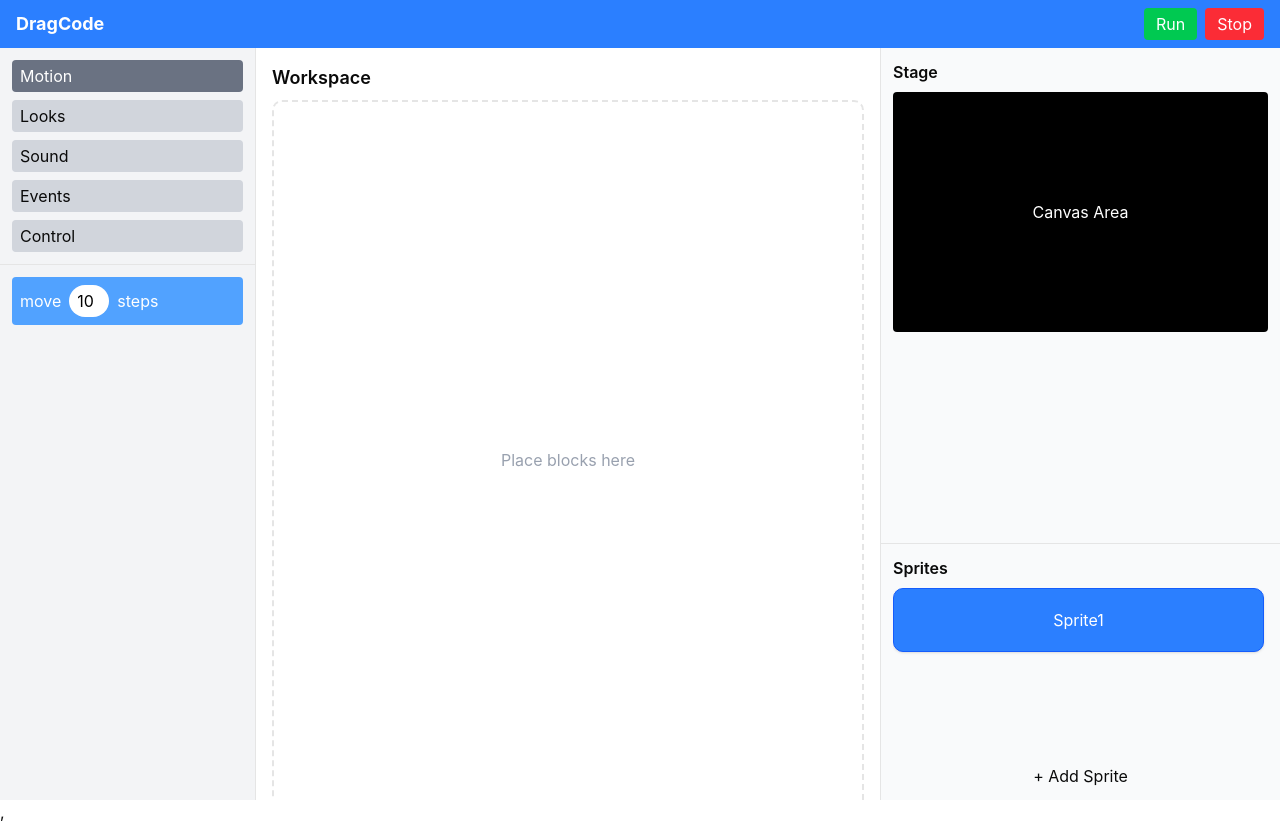
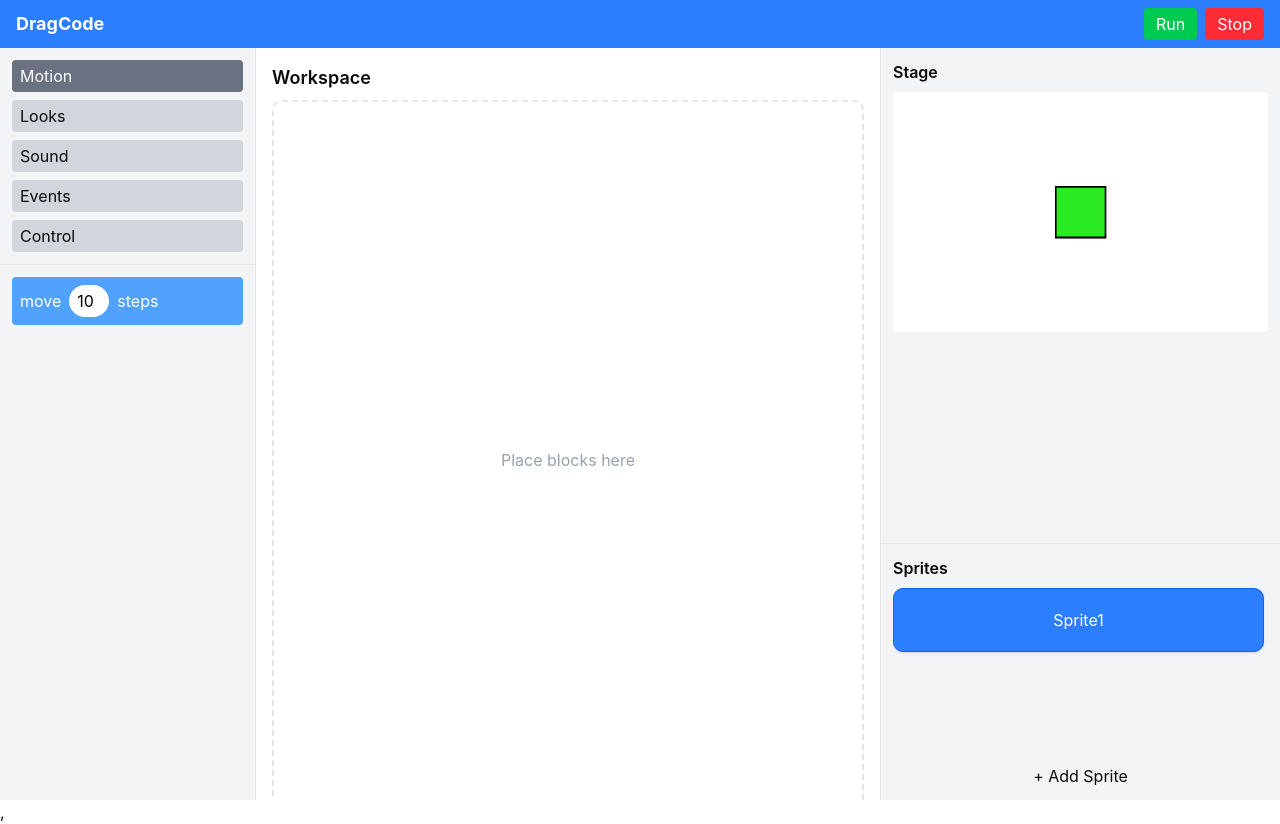
Before and after one commit to Clean1Code/DragCode, a React (Vite) app: page / in a window 1280 px wide. Built offline with nearby package versions, Linux system fonts and the light colour scheme.

Commit message:
Successfully added images and instances to sprite system

```diff
--- a/src/App.jsx
+++ b/src/App.jsx
@@ -1,26 +1,34 @@
 import React from "react";
 import { useSpriteID, useSpriteStore } from "./data/states/SpriteStore.jsx";
 import {MoveBlock} from "./data/blocks/motion/move.jsx";
-import { useRef } from "react";
+import { useRef, useState, useEffect } from "react";
 import { useBlockStore } from "./data/states/BlockStore.jsx";
+import Cube from "/src/assets/Cube.svg";
+import { InstanceRenderer } from "./components/stage/InstanceRenderer.jsx";
+import { useShallow } from "zustand/react/shallow";
 
 function addSprite() {
   const spriteID = Object.keys(useSpriteStore.getState().sprites).length + 1;
-  useSpriteStore.getState().createSprite(spriteID);
+  useSpriteStore.getState().addSprite(spriteID);
   useSpriteID.getState().setSpriteID(spriteID);
-  console.log("SpriteAdded");
 }
 
 export default function App() {
-  const [selectedCategory, setSelectedCategory] = React.useState("Motion");
   //const spriteStore = useSpriteStore();
   //console.log(structuredClone(spriteStore));
   //console.log(spriteStore);
+  const [selectedCategory, setSelectedCategory] = React.useState("Motion");
   const spriteID = useSpriteID((state) => state.id);
   const spriteCount = useSpriteStore((state) => Object.keys(state.sprites).length);
   const blocks = useSpriteStore((state) => state.sprites[spriteID]?.blocks || {});
   const palleteBlocks = useBlockStore((state) => state.blocks);
-  //return (<>Hello</>);
+  const isEmpty = Object.keys(blocks).length === 0;
+  const instanceIDs = useSpriteStore(
+    useShallow(
+        state => Object.keys(state.instances)
+    )
+  );
+
   return (
     <div className="h-screen flex flex-col font-sans">
       {/* TOP BAR */}
@@ -65,7 +73,7 @@ export default function App() {
         <div className="flex-1 bg-white p-4 overflow-auto">
           <h2 className="text-lg font-semibold mb-2">Workspace</h2>
           <div className=" flex-1 overflow-auto relative h-full border-2 border-dashed rounded-lg flex items-center justify-center z-50">
-            <div className="text-gray-400 select-none">Place blocks here</div>
+            <div className="text-gray-400 select-none">{(isEmpty) ? "Place blocks here" : ""}</div>
             <>
               {Object.entries(blocks).map(([blockID, item]) => (
                 <React.Fragment key={blockID}>
@@ -77,13 +85,18 @@ export default function App() {
         </div>
 
         {/* RIGHT PANEL */}
-        <div className="w-100 border-l flex flex-col bg-gray-50">
+        <div className="w-100 border-l flex flex-col bg-gray-100">
 
           {/* Stage */}
           <div className="p-3 border-b flex-1">
             <h2 className="font-semibold mb-2">Stage</h2>
-            <div className="bg-black h-60 rounded flex items-center justify-center text-white">
-              Canvas Area
+            <div className="bg-white h-60 rounded relative overflow-hidden">
+              {instanceIDs.map(instanceID => (
+                <InstanceRenderer
+                    key={instanceID}
+                    instanceID={instanceID}
+                />
+              ))}
             </div>
           </div>
 
--- /dev/null
+++ b/src/components/stage/InstanceRenderer.jsx
@@ -0,0 +1,28 @@
+import { useSpriteStore } from "../../data/states/SpriteStore";
+function InstanceRenderer({ instanceID }) {
+
+    const instance = useSpriteStore(
+        state => state.instances[instanceID]
+    );
+
+    if (!instance) return null;
+
+    const x = ((instance.xpos + 240) / 480) * 100;
+    const y = ((instance.ypos + 180) / 360) * 100;
+
+    return (
+        <img
+            src={instance.src}
+
+            className="absolute"
+
+            style={{
+                left: `${x}%`,
+                top: `${y}%`,
+                transform: `translate(-50%, -50%) rotate(${instance.rotation}deg)`
+            }}
+        />
+    );
+}
+
+export {InstanceRenderer};
--- a/src/data/blocks/motion/move.jsx
+++ b/src/data/blocks/motion/move.jsx
@@ -1,7 +1,7 @@
 import { createRef } from 'react';
 import WithDraggableBlockSnap from '../base/WithDraggableBlockSnap';
 import React from 'react';
-import { useSpriteStore, useSpriteID, useBlockID, useInputID } from '../../states/SpriteStore';
+import { useSpriteStore, useSpriteID, useID } from '../../states/SpriteStore';
 import { useBlockStore } from '../../states/BlockStore';
 import WithPalleteBlock from '../base/WithPalleteBlock';
 import { AddInputBox, InputBox } from '../../inputBox/inputBox';
@@ -43,16 +43,16 @@ const MoveBlock = WithDraggableBlockSnap(MoveBlockClass);
 const AddMoveBlock = () => {
     const blockRef = createRef();
     const domRef = createRef();
-    const blockID = useBlockID.getState().blocks;
+    const blockID = useID.getState().blocks;
     const spriteID = useSpriteID.getState().id;
-    const inputID = useInputID.getState().inputs;
+    const inputID = useID.getState().inputs;
     AddInputBox(spriteID, inputID, "blocks", blockID, null, null);
     const block = <MoveBlock domRef={domRef} ref={blockRef}
                    blockID={blockID} spriteID = {spriteID} inputID = {inputID}/>;
 
     useSpriteStore.getState().addBlock(spriteID, blockID, blockRef, domRef, block, null, null, null);
-    useBlockID.getState().incrementBlocks();
-    useInputID.getState().incrementInputs();
+    useID.getState().incrementBlocks();
+    useID.getState().incrementInputs();
 }
 
 const PalleteBlock = WithPalleteBlock(MoveBlockClass, AddMoveBlock);
--- a/src/data/blocks/operators/input.jsx
+++ /dev/null
@@ -1,43 +0,0 @@
-import { createRef } from 'react';
-import WithDraggableBlockSnap from '../base/WithDraggableBlockSnap';
-import React from 'react';
-import { useSpriteStore, useSpriteID, useBlockID } from '../../states/SpriteStore';
-import { useBlockStore } from '../../states/BlockStore';
-import WithPalleteBlock from '../base/WithPalleteBlock';
-
-class InputBox extends React.Component {
-    constructor(props) {
-        super(props);
-        this.operatorID = props.operatorID;
-        //this.count = 10;
-    }
-
-    render() {
-        return (
-        <div
-            ref={this.props.domRef}
-            className="cursor-grab select-none bg-blue-400 text-white p-2 rounded flex items-center gap-2"
-            >
-            <input
-                type="text"
-                defaultValue="10"
-
-                className="bg-white w-10 px-2 py-1 rounded-full text-black outline-none"
-            />
-        </div>);
-    }
-}
-
-const AddInputBox = (spriteID, blockID, operatorID) => {
-    const blockRef = createRef();
-    const domRef = createRef();
-    const block = <InputBox domRef={domRef} ref={blockRef}
-                   blockID={operatorID}/>;
-
-    console.log("here");
-    useSpriteStore.getState().addOperatorBlock(spriteID, blockID, operatorID, domRef, blockRef, );
-    console.log(useSpriteStore.getState());
-    useBlockID.getState().incrementBlocks();
-}
-
-export {MoveBlock};
--- a/src/data/states/SpriteStore.jsx
+++ b/src/data/states/SpriteStore.jsx
@@ -5,31 +5,39 @@ const useSpriteID = create((set) => ({
   setSpriteID: (value) => set({ id: value }),
 }));
 
-const useBlockID = create((set) => ({
+const useID = create((set) => ({
   blocks: 1,
+  inputs: 1,
+  instances: 1,
 
   incrementBlocks: () =>
     set((state) => ({
       blocks: state.blocks + 1,
     })),
-}));
-
-const useInputID = create((set) => ({
-  inputs: 1,
 
   incrementInputs: () =>
     set((state) => ({
       inputs: state.inputs + 1,
     })),
+
+  incrementInstances: () =>
+    set((state) => ({
+      instances: state.instances + 1,
+    })),
 }));
 
-const useSpriteStore = create((set) => ({
+
+const useSpriteStore = create((set, get) => ({
   sprites: {},
+  instances: {},
 
-  createSprite: (spriteID) =>
+  addSprite: (spriteID) =>
     set((state) => {
       if (state.sprites[spriteID]) return state;
 
+      const instanceID = useID.getState().instances;
+      useID.getState().incrementInstances();
+      get().addInstance(instanceID, 1, (instanceID-1)*10, -(instanceID-1)*10, 100, 0);
       return {
         sprites: {
           ...state.sprites,
@@ -37,7 +45,7 @@ const useSpriteStore = create((set) => ({
           [spriteID]: {
             blocks: {},
             inputs: {},
-            images: {},
+            instances: [instanceID],
             sound: {},
           },
         },
@@ -67,37 +75,6 @@ const useSpriteStore = create((set) => ({
                 prevBlockID,
                 x: 0,
                 y: 0,
-              },
-            },
-          },
-        },
-      };
-    }),
-
-  updateBlockPosition: (spriteID, blockID, x, y) =>
-    set((state) => {
-      if (
-        !state.sprites[spriteID] ||
-        !state.sprites[spriteID].blocks[blockID]
-      ) {
-        console.log("failed");
-        return state;
-      }
-
-      return {
-        sprites: {
-          ...state.sprites,
-
-          [spriteID]: {
-            ...state.sprites[spriteID],
-
-            blocks: {
-              ...state.sprites[spriteID].blocks,
-
-              [blockID]: {
-                ...state.sprites[spriteID].blocks[blockID],
-                x,
-                y,
               },
             },
           },
@@ -137,6 +114,53 @@ const useSpriteStore = create((set) => ({
       };
     }),
 
+  addInstance: (instanceID, imageID, xpos, ypos, size, rotation) =>
+    set((state) => {
+      return {
+        instances: {
+          ...state.instances,
+          [instanceID]: {
+            src: "/src/assets/Cube.svg",
+            xpos,
+            ypos,
+            size,
+            rotation
+          }
+        }
+      };
+    }),
+
+  updateBlockPosition: (spriteID, blockID, x, y) =>
+    set((state) => {
+      if (
+        !state.sprites[spriteID] ||
+        !state.sprites[spriteID].blocks[blockID]
+      ) {
+        console.log("failed");
+        return state;
+      }
+
+      return {
+        sprites: {
+          ...state.sprites,
+
+          [spriteID]: {
+            ...state.sprites[spriteID],
+
+            blocks: {
+              ...state.sprites[spriteID].blocks,
+
+              [blockID]: {
+                ...state.sprites[spriteID].blocks[blockID],
+                x,
+                y,
+              },
+            },
+          },
+        },
+      };
+    }),
+
   updateInputValue: (spriteID, inputID, value) =>
     set((state) => {
       if (!state.sprites[spriteID]) return state;
@@ -162,6 +186,6 @@ const useSpriteStore = create((set) => ({
     }),
 }));
 
-useSpriteStore.getState().createSprite(useSpriteID.getState().id);
+useSpriteStore.getState().addSprite(useSpriteID.getState().id);
 
-export { useSpriteStore, useSpriteID, useBlockID, useInputID };
+export { useSpriteStore, useSpriteID, useID };
```
Also changed, not shown: src/assets/Cube.svg (added), src/data/inputBox/InputContainer.jsx (deleted).
